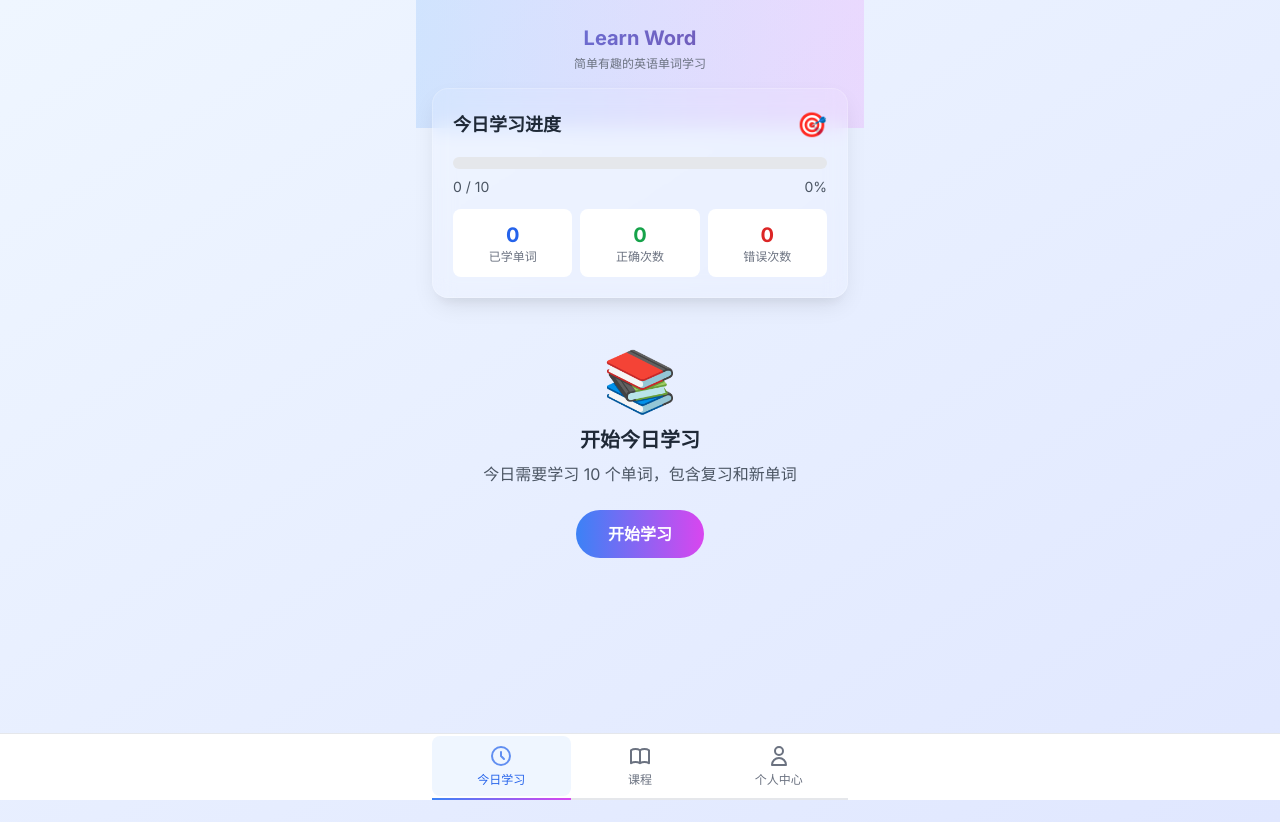
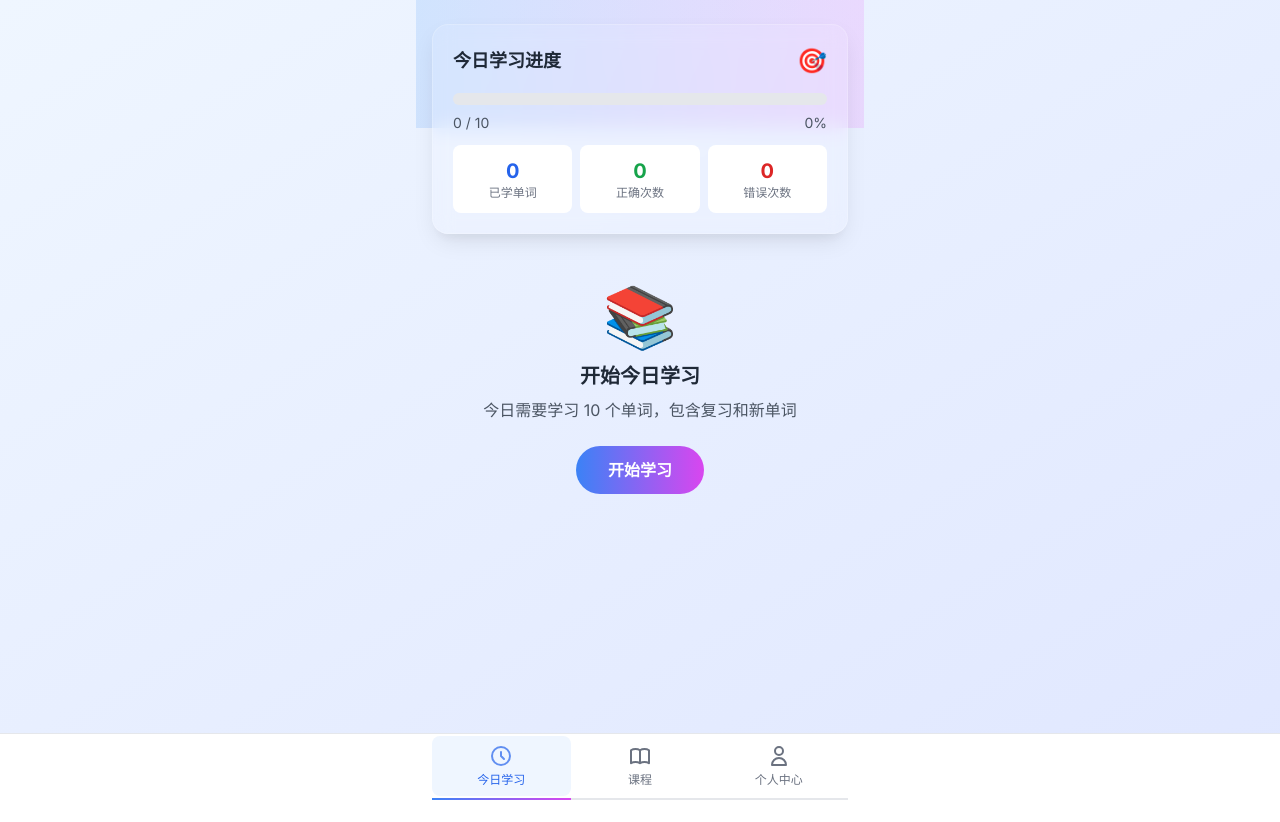
Before and after one commit to legendmohe/learn_word, a Vue app: page / in a window 1280 px wide. After the commit the page ends 800 px from the top, so only its background shows below. Built offline with nearby package versions, Linux system fonts and the light colour scheme.

Commit message:
"今日学习进度"卡片移到了今日学习tab内部；去掉顶部的标题区域

```diff
--- a/src/views/Home.vue
+++ b/src/views/Home.vue
@@ -1,11 +1,9 @@
 <template>
   <div class="home-page">
-    <!-- 顶部标题区域 -->
-    <header class="mb-4 text-center">
-      <h1 class="text-xl font-bold gradient-text mb-1">Learn Word</h1>
-      <p class="text-xs text-gray-500 dark:text-gray-400">简单有趣的英语单词学习</p>
-    </header>
-
+    <!-- 动态内容区域 -->
+    <div class="current-view">
+      <!-- 今日学习页面 -->
+      <div v-if="currentTab === 'today'" class="fade-in">
         <!-- 今日进度卡片 -->
         <div class="glass-effect rounded-2xl p-5 mb-5 card-shadow fade-in">
           <div class="flex items-center justify-between mb-4">
@@ -46,10 +44,6 @@
           </div>
         </div>
 
-    <!-- 动态内容区域 -->
-    <div class="current-view">
-      <!-- 今日学习页面 -->
-      <div v-if="currentTab === 'today'" class="fade-in">
         <TodayStudy @completed="handleStudyCompleted" />
       </div>
 
```
Lines whose indentation alone changed are shown as unchanged.
